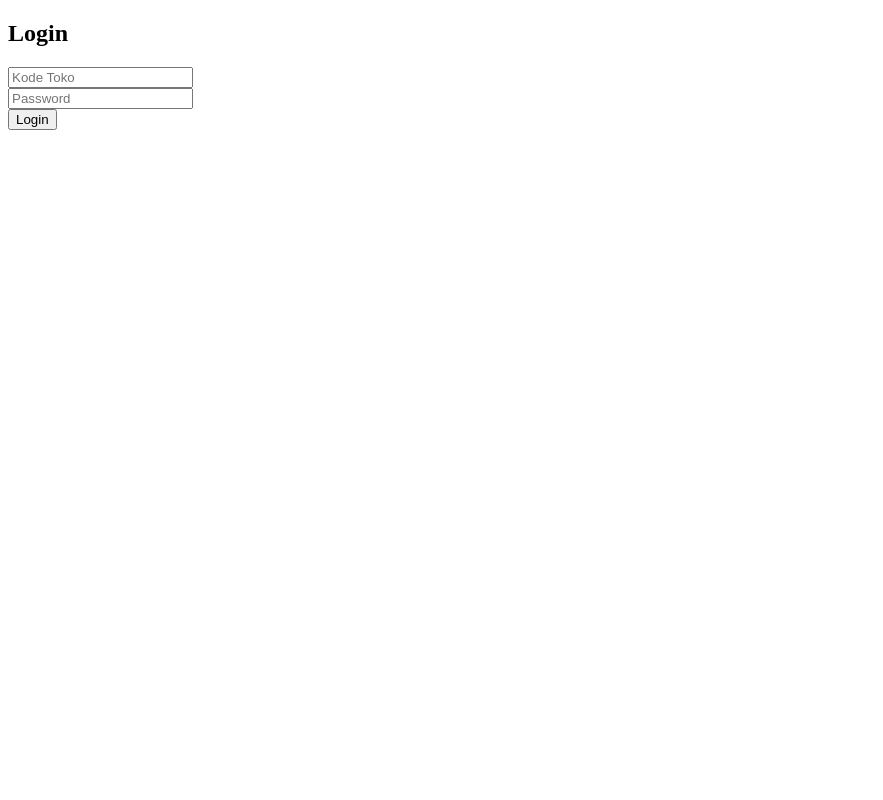
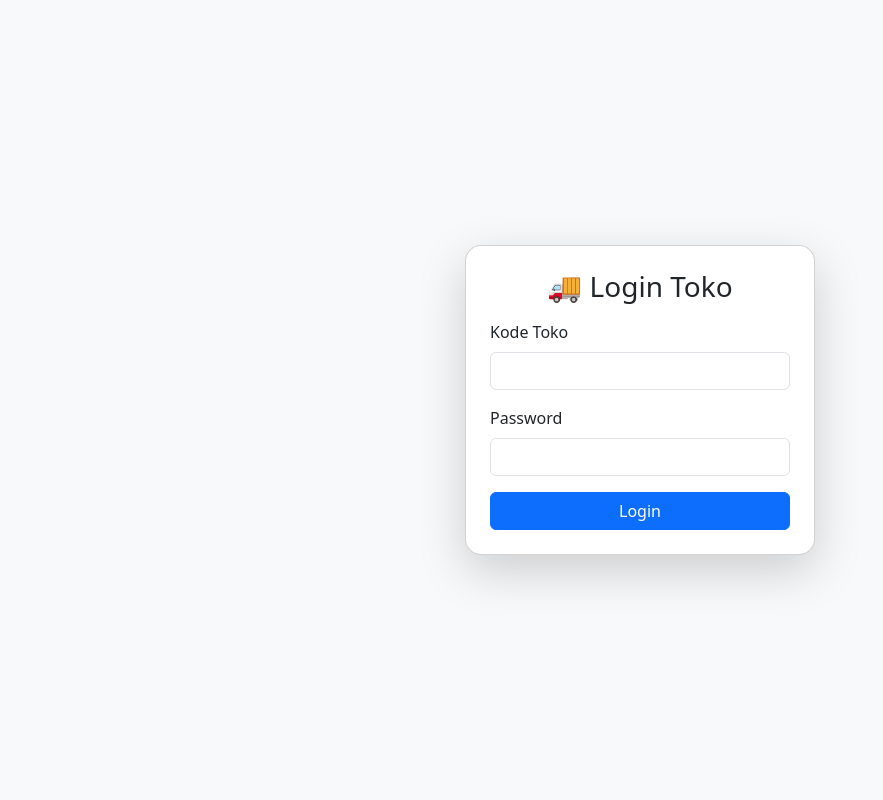
Before and after one commit to xnxxdhooomrzkyyy/bot-telegram, a Flask app: page / in a window 1280 px wide. Shown: the whole page, without its empty margins (0-883 px from the left). Run offline with Flask 3, Linux system fonts and the light colour scheme.

Commit message:
Update login.html

```diff
--- a/templates/login.html
+++ b/templates/login.html
@@ -1,12 +1,32 @@
 <!doctype html>
-<html>
-  <body>
-    <h2>Login</h2>
+<html lang="en">
+<head>
+  <meta charset="utf-8">
+  <meta name="viewport" content="width=device-width, initial-scale=1">
+  <title>Login</title>
+  <!-- Bootstrap CSS -->
+  <link href="https://cdn.jsdelivr.net/npm/bootstrap@5.3.2/dist/css/bootstrap.min.css" rel="stylesheet">
+</head>
+<body class="bg-light d-flex align-items-center justify-content-center" style="height:100vh;">
+
+  <div class="card shadow-lg p-4" style="width: 350px; border-radius: 1rem;">
+    <h3 class="text-center mb-3">🚚 Login Toko</h3>
     <form method="POST">
-      <input name="kode_toko" placeholder="Kode Toko" required><br>
-      <input name="password" type="password" placeholder="Password" required><br>
-      <button type="submit">Login</button>
+      <div class="mb-3">
+        <label class="form-label">Kode Toko</label>
+        <input name="kode_toko" class="form-control" required>
+      </div>
+      <div class="mb-3">
+        <label class="form-label">Password</label>
+        <input name="password" type="password" class="form-control" required>
+      </div>
+      <button type="submit" class="btn btn-primary w-100">Login</button>
     </form>
-    {% if error %}<p style="color:red;">{{ error }}</p>{% endif %}
-  </body>
+    {% if error %}
+      <div class="alert alert-danger mt-3">{{ error }}</div>
+    {% endif %}
+  </div>
+
+  <script src="https://cdn.jsdelivr.net/npm/bootstrap@5.3.2/dist/js/bootstrap.bundle.min.js"></script>
+</body>
 </html>
```
